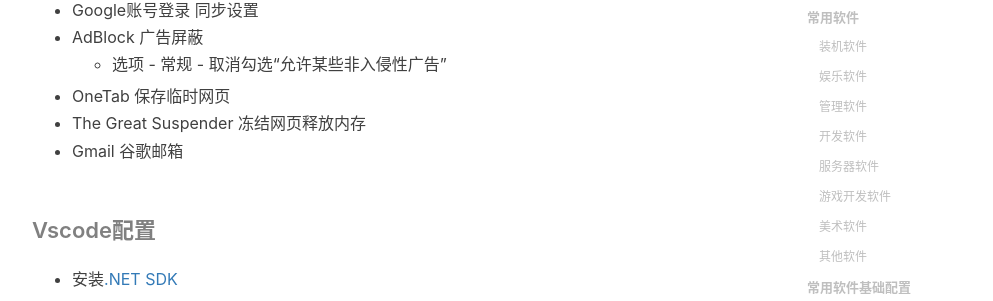
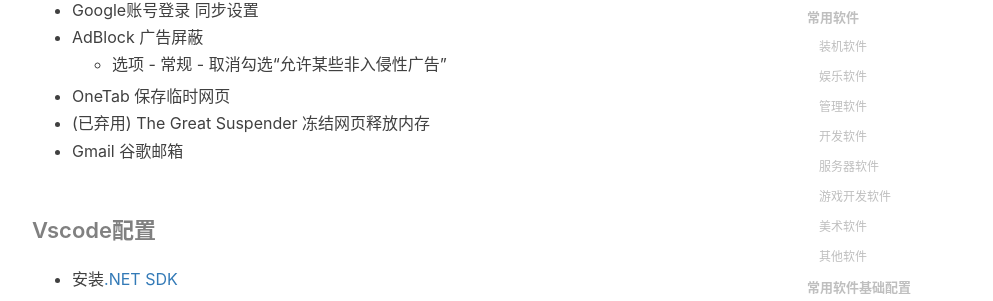
Before and after one commit to gumcstronger/gumcstronger.github.io, a Jekyll site: the page built from _posts/2022/2022-08-24-windows.md, in a window 1280 px wide and 900 px high, scrolled down 4827 px. Shown: the part 147-448 px from the top of the window, without its empty margins (233-1226 px from the left). Built offline with Jekyll 4.4.1, drawn with Linux system fonts in a browser that asks for light colours; comment, search, counter and statistics services are not loaded.

Commit message:
Update 2022-08-24-windows.md

```diff
--- a/_posts/2022/2022-08-24-windows.md
+++ b/_posts/2022/2022-08-24-windows.md
@@ -160,7 +160,7 @@
 - AdBlock  广告屏蔽
   - 选项 - 常规 - 取消勾选“允许某些非入侵性广告”
 - OneTab  保存临时网页
-- The Great Suspender  冻结网页释放内存
+-  (已弃用) The Great Suspender  冻结网页释放内存
 - Gmail 谷歌邮箱
 
 #### Vscode配置
```
